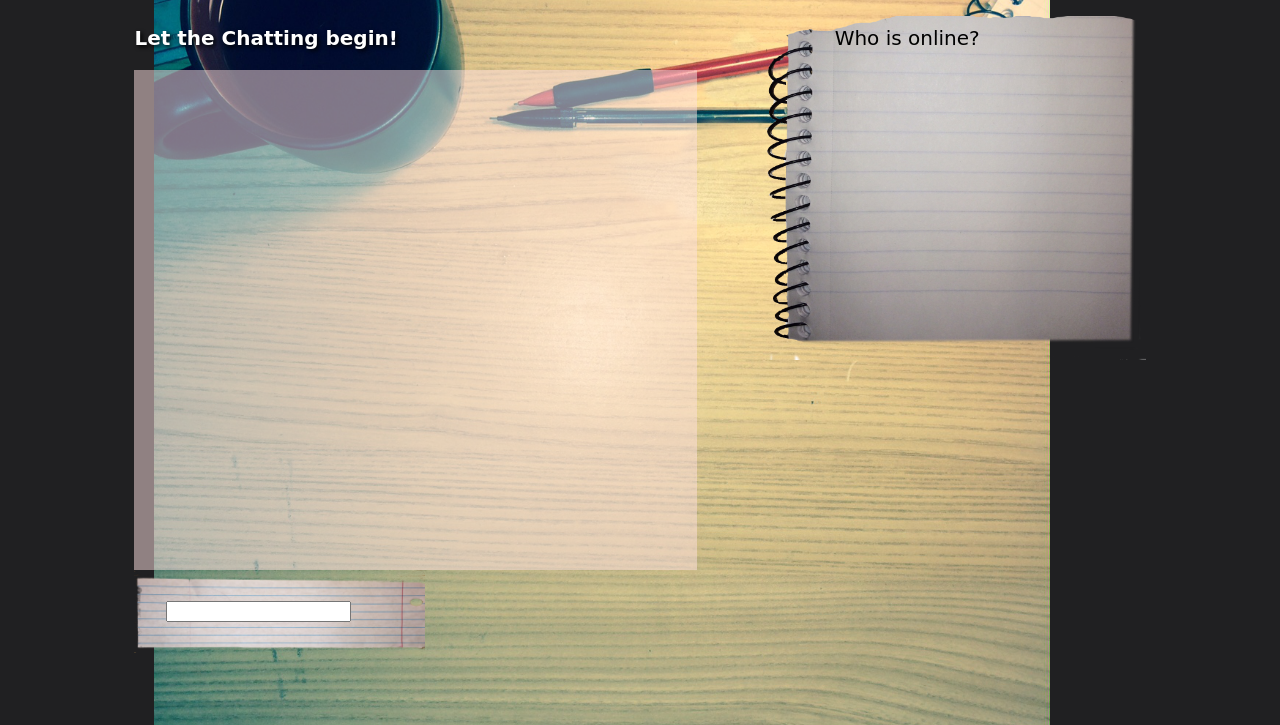
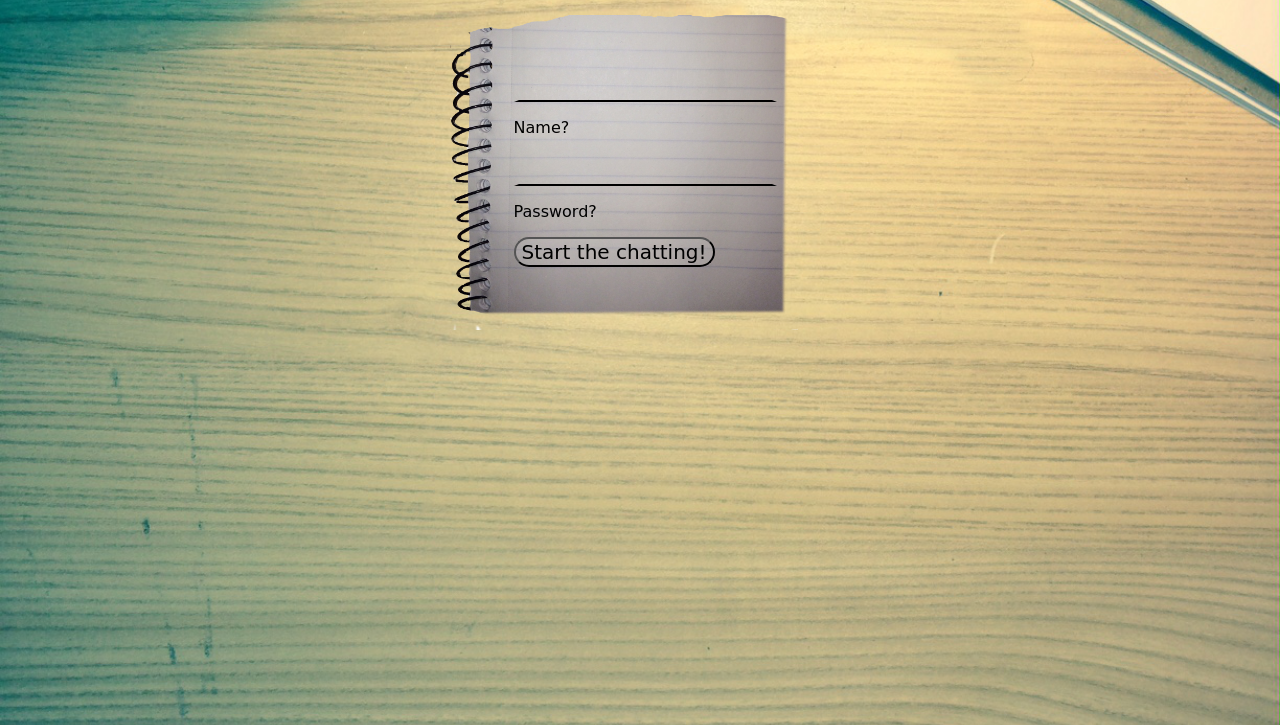
Before and after one commit to bhare1987/chatApp, a website: page index.html in a window 1280 px wide. Shown: the part 75-800 px from the top of the page. Drawn offline with nearby package versions, Linux system fonts and the light colour scheme; no server answers; a web font is replaced by a local one.

Commit message:
somemorecss

```diff
--- a/index.html
+++ b/index.html
@@ -14,14 +14,14 @@
       <h1>♘ BrandTricks Simple Instant Messenger</h2>
 
     </header>
-    <div class="login">
+    <div class="login show">
       <input type="text" name="username">
       <p>Name?</p>
       <input type="password" name="password">
       <p>Password?</p>
-      <button type="submit" name="login">Start The chatting!</button>
+      <button class="button1" type="submit" name="login">Start the chatting!</button>
     </div>
-    <div class="mainContainer show">
+    <div class="mainContainer">
       <div class="chatContainer">
         <h3>Let the Chatting begin!</h3>
         <section>
--- a/main.css
+++ b/main.css
@@ -1,6 +1,6 @@
 body{
   background-image: url("./images/FullSizeRender.jpg");
-  background-size: 70%;
+  background-size: 100%;
   background-color: #202022;
   background-repeat: no-repeat;
   background-position: 40%;
@@ -158,7 +158,33 @@ border-radius: 2px;
 .dialogue{
   padding: 5%;
   width: 75%;
-  background-size: contain;
+  background-size: 100%;
   background-image: url('./images/IMG_head.png');
   background-repeat: no-repeat;
 }
+input{
+    border-left: 5px solid transparent;
+    border-right: 5px solid transparent;
+    border-top: 5px solid transparent;
+    border-bottom: 2px solid black;
+    background-color: transparent;
+    font-family:'Cedarville Cursive', cursive;
+    font-size: 20px;
+}
+.inputChat{
+  width: 100%;
+}
+
+.button1{
+  background-color:rgba(225, 225, 225, 0.2);
+  border-color: black;
+  border-radius: 15px;
+  font-size: 20px;
+  font-family:'Cedarville Cursive', cursive;
+}
+.button1:hover{
+  background-color:rgba(0, 225, 225, 0.5);
+  border-color:white;
+  color:white;
+  text-shadow: 2px 2px 4px #000000;
+}
--- a/template.js
+++ b/template.js
@@ -4,7 +4,7 @@ var templates = {};
      "<span class='usenm'><%= username %></span>",
      "<span class='d8'><%= date %></span>",
      "<% if( obj.username === BrandTricks.config.activeUser) { %>",
-       "<span class='delete'>X</span>",
+       "<span class='delete'>I take that back</span>",
      "<% } %>",
      "<div class='messagediv'><%= content %></div>",
   "</div>",
```
